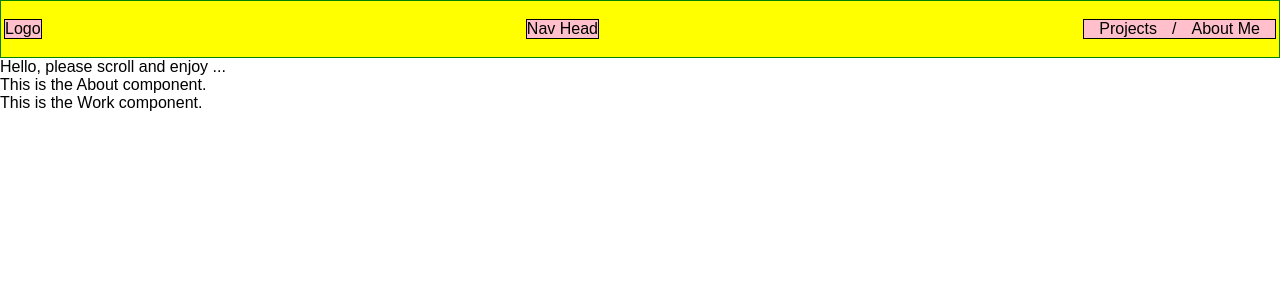
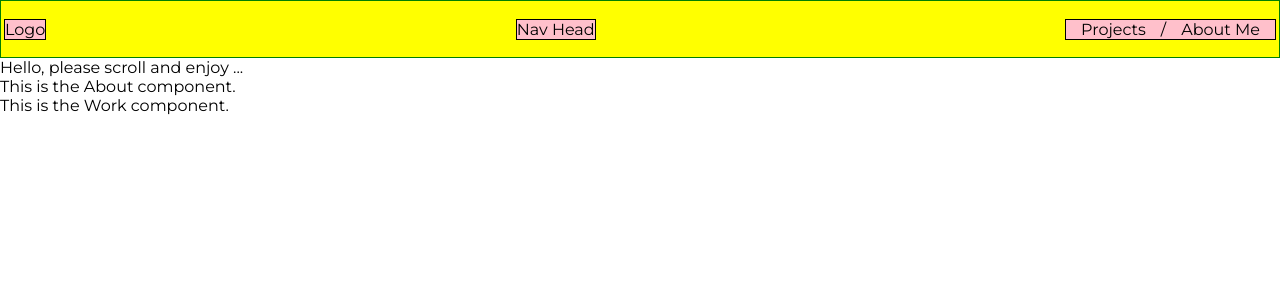
Before and after one commit to dcamriff/dcamriff_portfolio, a React (Create React App) app: page / in a window 1280 px wide. Shown: the top 300 px of the page. Built offline with nearby package versions, Linux system fonts and the light colour scheme.

Commit message:
Added Google font family Montserat

```diff
--- a/public/index.html
+++ b/public/index.html
@@ -10,6 +10,7 @@
     -->
     <link rel="manifest" href="%PUBLIC_URL%/manifest.json">
     <link rel="shortcut icon" href="%PUBLIC_URL%/favicon.ico">
+    <link href="https://fonts.googleapis.com/css?family=Montserrat" rel="stylesheet">
     <!--
       Notice the use of %PUBLIC_URL% in the tags above.
       It will be replaced with the URL of the `public` folder during the build.
--- a/src/index.css
+++ b/src/index.css
@@ -6,5 +6,5 @@
 body {
   margin: 0;
   padding: 0;
-  font-family: sans-serif;
+  font-family: 'Montserrat', sans-serif;
 }
```
